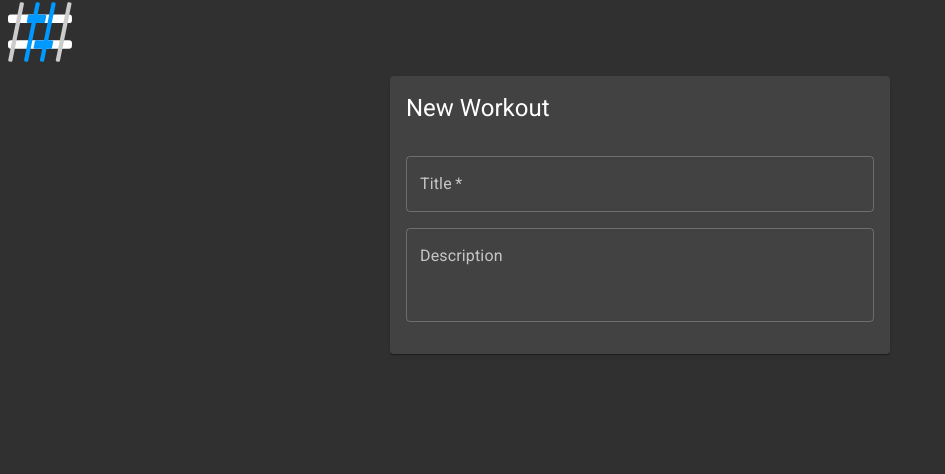
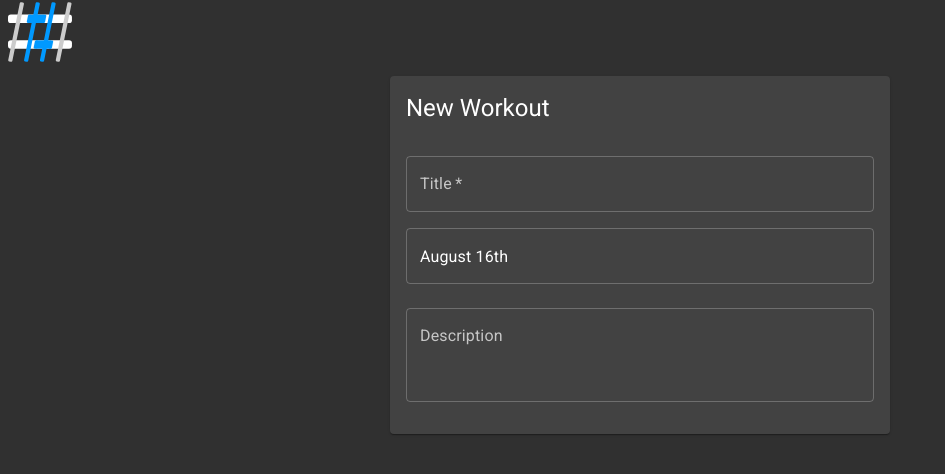
Before and after one commit to liamcr/train-track-frontend, a React (Create React App) app: page /new-workout in a window 1280 px wide. Shown: the top 474 px of the page, without its empty margins (0-945 px from the left). Built offline with nearby package versions, Linux system fonts and the light colour scheme; sample sign-in values are in the browser's storage.

Commit message:
Added date input for new workout

```diff
--- a/package.json
+++ b/package.json
@@ -3,8 +3,10 @@
   "version": "0.1.0",
   "private": true,
   "dependencies": {
+    "@date-io/date-fns": "^1.3.13",
     "@material-ui/core": "^4.11.0",
     "@material-ui/icons": "^4.9.1",
+    "@material-ui/pickers": "^3.2.10",
     "@testing-library/jest-dom": "^4.2.4",
     "@testing-library/react": "^9.3.2",
     "@testing-library/user-event": "^7.1.2",
@@ -14,6 +16,7 @@
     "@types/react-dom": "^16.9.0",
     "@types/react-router-dom": "^5.1.5",
     "axios": "^0.19.2",
+    "date-fns": "^2.16.1",
     "react": "^16.13.1",
     "react-dom": "^16.13.1",
     "react-router-dom": "^5.2.0",
--- a/src/consts.ts
+++ b/src/consts.ts
@@ -1,4 +1,4 @@
-const apiHost = "http://10.0.0.108:5000";
+const apiHost = "http://localhost:5000";
 
 export const REGISTER_URL = `${apiHost}/users/register`;
 export const LOGIN_URL = `${apiHost}/users/login`;
--- a/src/pages/NewWorkout.tsx
+++ b/src/pages/NewWorkout.tsx
@@ -9,7 +9,10 @@ import {
   TextField,
 } from "@material-ui/core";
 import Header from "../components/Header";
+import DateFnsUtils from "@date-io/date-fns";
+import { DatePicker, MuiPickersUtilsProvider } from "@material-ui/pickers";
 import "../styles/NewWorkout.css";
+import { MaterialUiPickersDate } from "@material-ui/pickers/typings/date";
 
 const useStyles = makeStyles(() =>
   createStyles({
@@ -25,7 +28,11 @@ const NewWorkout: React.FC = () => {
   setAccessToken();
 
   const classes = useStyles();
-  const [selectedDate, setSelectedDate] = useState(new Date());
+  const [selectedDate, setSelectedDate] = useState<Date | null>(new Date());
+
+  const handleDateChange = (date: MaterialUiPickersDate) => {
+    setSelectedDate(date);
+  };
 
   const onSubmit = (event: React.FormEvent<HTMLFormElement>) => {};
 
@@ -45,6 +52,16 @@ const NewWorkout: React.FC = () => {
                 required
                 fullWidth
               />
+              <MuiPickersUtilsProvider utils={DateFnsUtils}>
+                <DatePicker
+                  value={selectedDate}
+                  onChange={handleDateChange}
+                  fullWidth
+                  inputVariant="outlined"
+                  name="t-t-new-workout-date"
+                  margin="normal"
+                />
+              </MuiPickersUtilsProvider>
               <TextField
                 label="Description"
                 name="t-t-new-workout-description"
```
Also changed, not shown: 1 other file (tests, documents, lock files or other folders).
